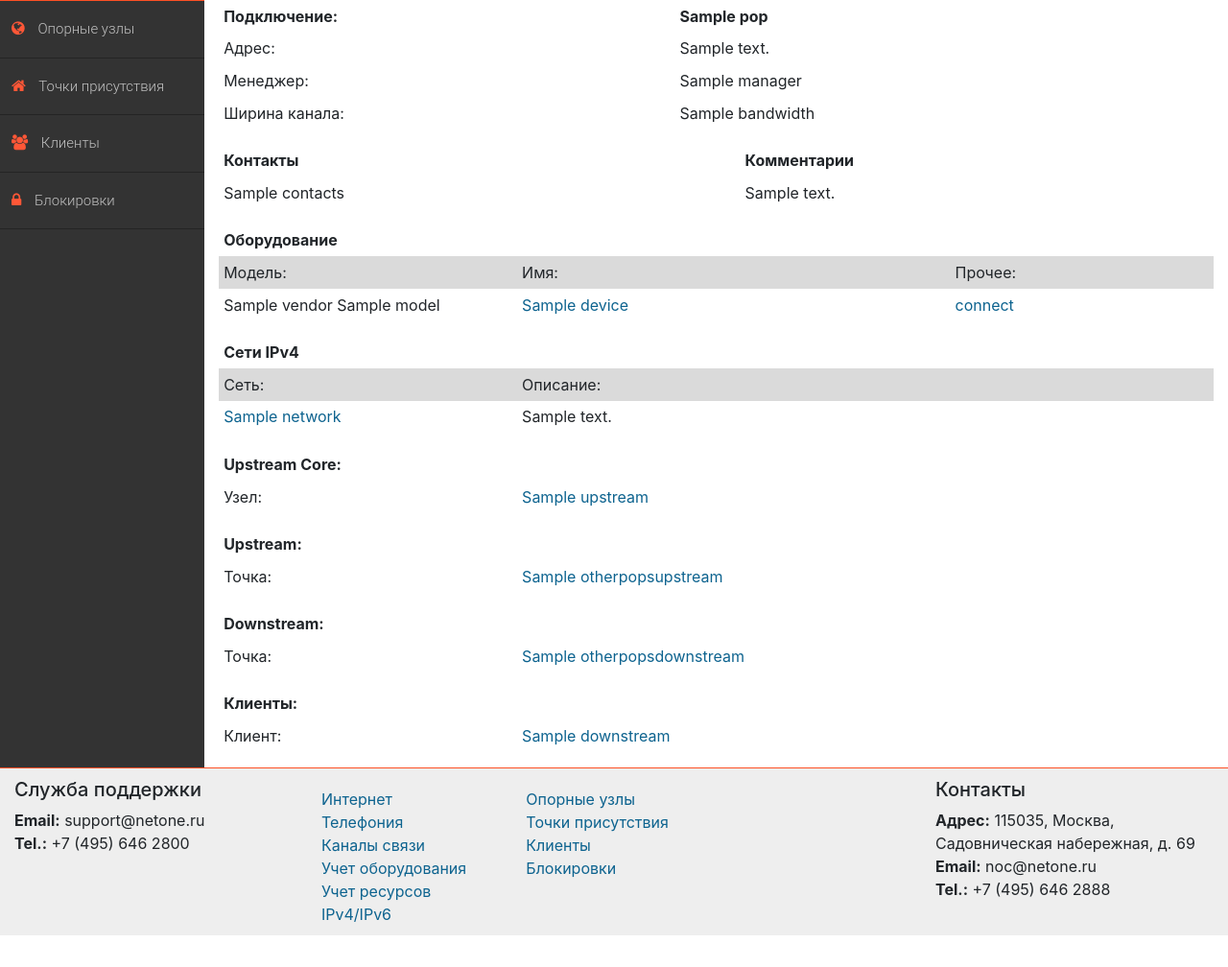
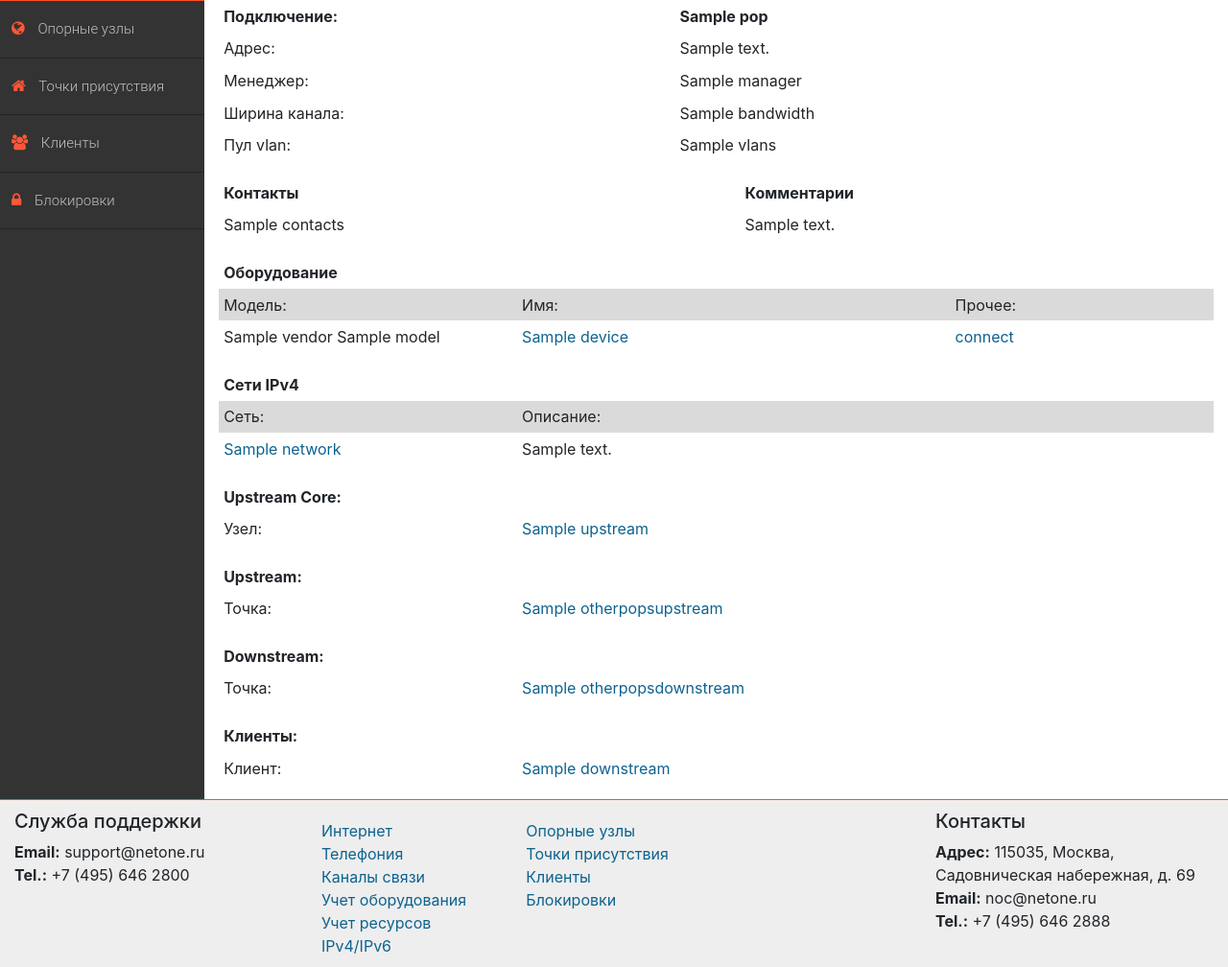
Before and after one commit to fmanokhin/noc-netone, a Django app: template inventory/templates/inventory/pop_detail.html in a window 1280 px wide. Shown: the part 156-1164 px from the top of the page at 96% size. Before the commit the page ends 1131 px from the top, so only its background shows below. Run offline with Django 3.2, Linux system fonts and the light colour scheme; the template is opened without the code that fills it: most values are stand-ins (such as "Sample title", 1, 10 or a date in 2020); some libraries are stand-ins or nearby versions.

Commit message:
Pop detail template vlan batch added

```diff
--- a/inventory/templates/inventory/pop_detail.html
+++ b/inventory/templates/inventory/pop_detail.html
@@ -46,6 +46,10 @@ function delconfirm() {
   <tr>
     <td>Ширина канала:</td>
     <td>{{ pop.bandwidth|linebreaksbr }}</td>
+  </tr>
+  <tr>
+    <td>Пул vlan:</td>
+    <td>{{ pop.vlans|default_if_none:"&nbsp;" }}</td>
   </tr>
 </table>
 
```
